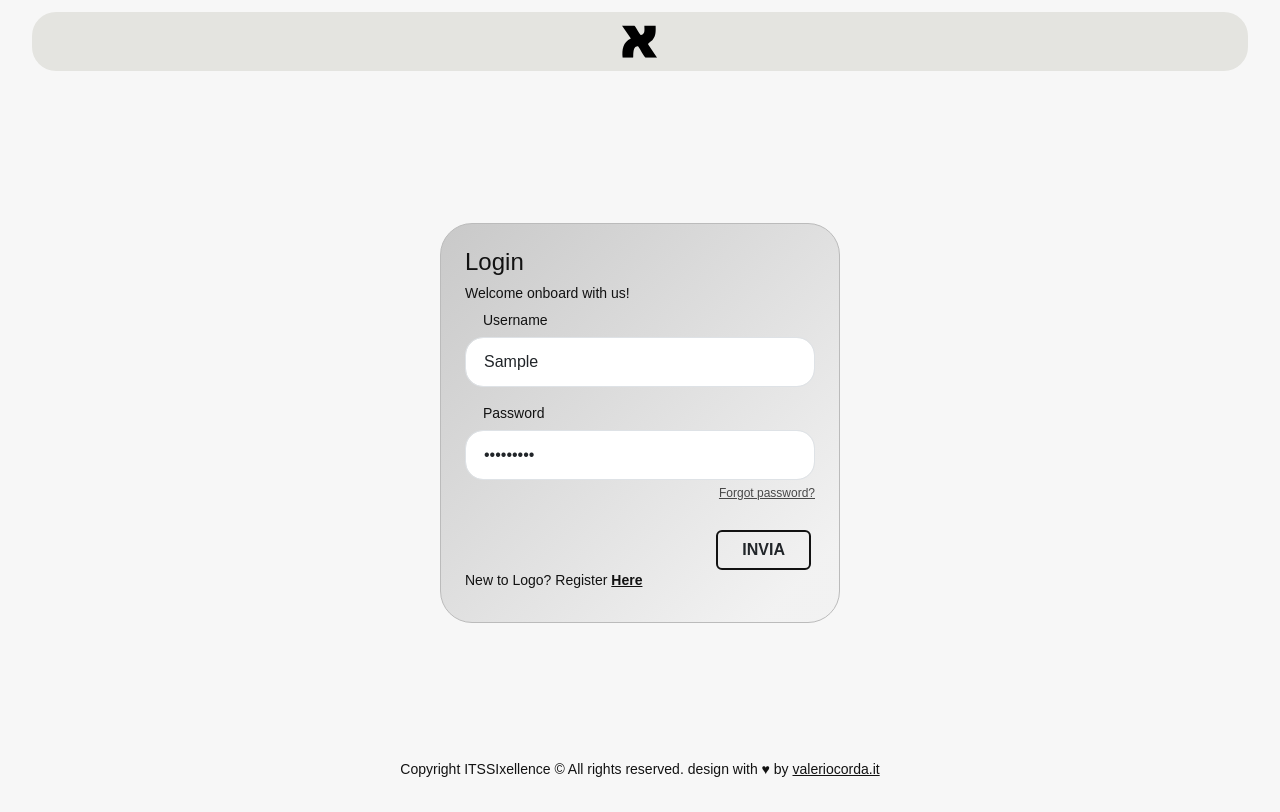
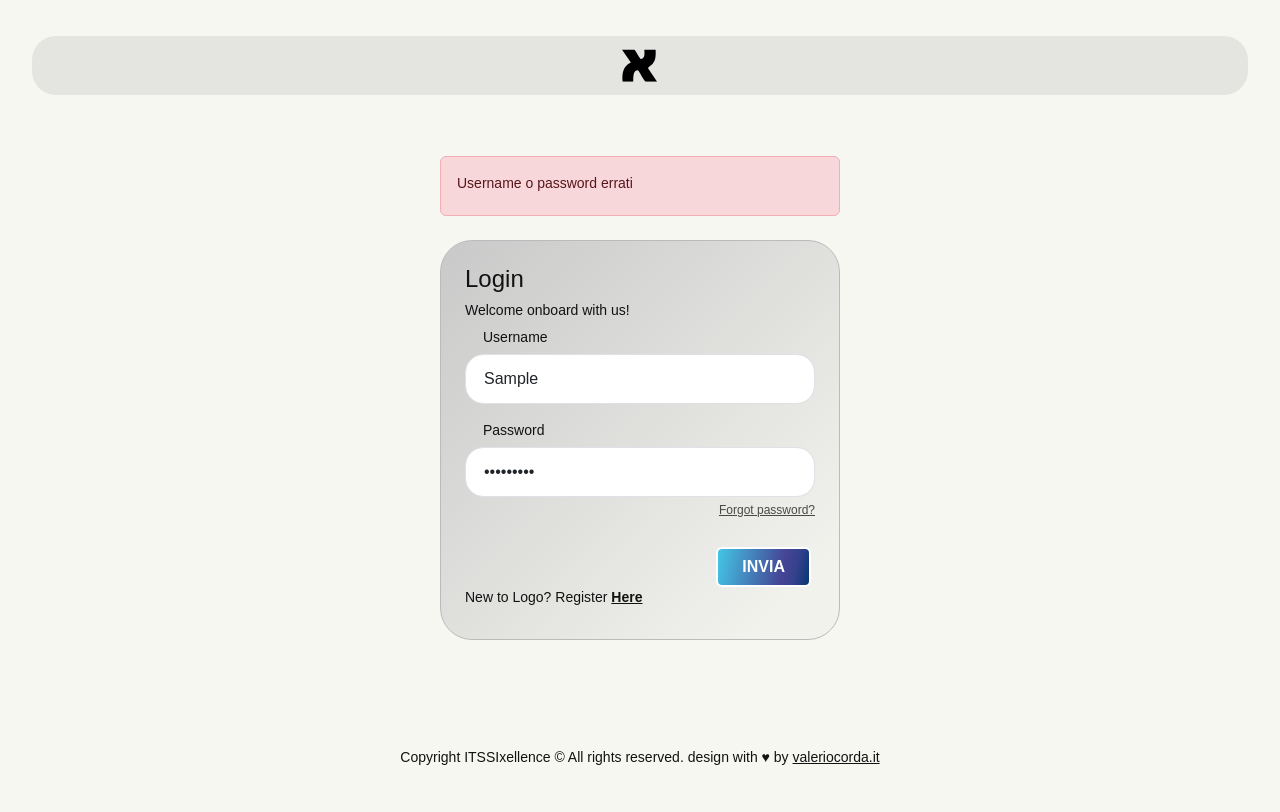
Before and after one commit to VALDEV05/gestionale_itssi, a website: page login.html in a window 1280 px wide. Both pictures are taken after typing "Sample", "Sample123" into the empty fields and a click on the button "INVIA". Drawn offline with nearby package versions, Linux system fonts and the light colour scheme.

Commit message:
complete login

```diff
--- a/assets/css/style.css
+++ b/assets/css/style.css
@@ -21,7 +21,7 @@
    1.0  Variables
    ========================================================================== */
 :root {
-  --bg-color: #f7f7f7;
+  --bg-color: #f7f7f2;
   --nav-color: #e4e4e0;
   --black: #121212;
 }
@@ -54,27 +54,28 @@ body * {
 }
 body {
   background-color: var(--bg-color);
-  height: 100vh;
-  max-height: 100vh;
   overflow-y: hidden;
   position: relative;
 }
 
 .btn-itssi {
-  border: 2px solid var(--black);
+  border: 2px solid white;
   width: fit-content;
+  color: white;
   padding: 6px 24px;
   text-transform: uppercase;
   font-weight: 600;
   margin-left: auto;
   margin-top: 12px;
   margin-right: 16px;
-  transition: all ecubic-bezier(0.075, 0.82, 0.165, 1);
+  background-image: linear-gradient(102deg, #43c5e4 1%, #454495 70%, #36418d 83%, #043673 101%);
+  transition: all ease-in-out .7s;
 }
-
-.btn-itssi:hover {
-  background-color: var(--black);
-  color: var(--nav-color);
+.btn-itssi:hover{
+  color: white;
+  background-color: transparent;
+  border-color: white;
+  border-radius: 32px;
 }
 /* ==========================================================================
    5.0 - Header
@@ -87,6 +88,10 @@ header.site-header nav {
   margin: 12px auto;
   width: 95vw !important;
   max-width: 95vw !important;
+  position: fixed;
+  left: 50%;
+  transform: translateX(-50%);
+  top: 24px;
 }
 header.site-header nav.container .row {
   align-items: center;
@@ -127,10 +132,10 @@ header.site-header nav.container .row .col-md-4 .nav-menu.nav-menu-right {
   6.0 - Footer
    ========================================================================== */
 footer.site-footer {
-  position: absolute;
-  bottom: 32px;
+  position: fixed;
   left: 50%;
   transform: translateX(-50%);
+  bottom: 32px;
 }
 /* ==========================================================================
   7.0 - main
@@ -153,7 +158,15 @@ main.site-main .container .row .col-md-10 form label {
    ========================================================================== */
 
 /* Qui aggiungeremo il css relativo alla pagina login.html */
+main.site-main.panel_login .alert{
+  max-width: 400px;
+  margin: 0 auto;
+  height: 60px;
+}
 
+main.site-main.panel_login .container .row .col-md-10.mx-auto{
+  margin-top: 24px;
+}
 main.site-main.panel_login .container-form {
   max-width: 400px;
   height: auto;
--- a/assets/db/login.json
+++ b/assets/db/login.json
@@ -1,11 +1,11 @@
 {
   "utenti": [
     {
-      "email": "admin@example.it",
+      "username": "admin@example.it",
       "password": "1234"
     },
     {
-      "email": "valerio@esempio.it",
+      "username": "valerio@esempio.it",
       "password": "abcd"
     }
   ]
--- a/assets/js/login.js
+++ b/assets/js/login.js
@@ -5,7 +5,21 @@
 
     const username = document.getElementById("username").value.trim();
     const password = document.getElementById("password").value.trim();
-          const messaggio = document.getElementById("messaggio");
+    const alertBox = document.getElementById("alertBox");
+
+
+    console.log(username, password);
+
+
+    function showAlert(message, type = "danger") {
+      if (!alertBox) return;
+      alertBox.className = "alert alert-" + type + " mt-3";
+      alertBox.textContent = message;
+      alertBox.classList.remove("invisible");
+      setTimeout(() => {
+        alertBox.classList.add("invisible");
+      }, 5000);
+    }
 
     fetch("/assets/db/login.json")
       .then((response) => {
@@ -20,23 +34,17 @@
         );
 
         if (utente) {
-                /*  messaggio.textContent = `Benvenuto, ${utente.username}`;
-            messaggio.className = 'successo';
- */
           localStorage.setItem("utente", JSON.stringify(utente));
-                messaggio.textContent = `Benvenuto, ${utente.username}`;
-                messaggio.className = "successo";
-                // Esempio: reindirizza a dashboard.html dopo 1 secondo
+          showAlert(`Benvenuto, ${utente.username}`, "success");
+
           setTimeout(() => {
             window.location.href = "nuovoUtente.html";
           }, 1000);
         } else {
-                messaggio.textContent = "Username o password errati";
-                messaggio.className = "errore";
+          showAlert("Username o password errati", "danger");
         }
       })
       .catch((err) => {
-              messaggio.textContent = err.message;
-              messaggio.className = "errore";
+        showAlert(err.message, "danger");
       });
   });
--- a/login.html
+++ b/login.html
@@ -3,7 +3,7 @@
   <head>
     <meta charset="UTF-8" />
     <meta name="viewport" content="width=device-width, initial-scale=1.0" />
-    <link rel="icon" type="image/x-icon" href="./assets/img/favicon.ico" />
+    <link rel="icon" type="image/x-icon" href="./assets/img/favicon.png" />
     <title>Login | Gestionale ITSSIxellence</title>
     <link
       href="https://cdn.jsdelivr.net/npm/bootstrap@5.3.7/dist/css/bootstrap.min.css"
@@ -39,11 +39,13 @@
       </nav>
     </header>
     <!-- /.site-header -->
+
     <main class="site-main panel_login">
       <div class="container">
         <div class="row">
+            <div id="alertBox" class="alert invisible" role="alert"></div>
           <div class="col-md-10 mx-auto">
-            <div class="container container-form">
+              <div class="container container-form">
               <div class="container-form_header">
                 <h1>Login</h1>
                 <h4>Welcome onboard with us!</h4>
@@ -53,9 +55,14 @@
                 <form id="loginForm">
                   <div class="row">
                     <div class="col">
-                      <label class="form-label" for="username" class="form-label">Username</label>
+                      <label
+                        class="form-label"
+                        for="username"
+                        class="form-label"
+                        >Username</label
+                      >
                       <input
-                      class="form-control"
+                        class="form-control"
                         type="text"
                         id="username"
                         placeholder="Enter Username"
@@ -65,9 +72,14 @@
                   </div>
                   <div class="row mt-3">
                     <div class="col">
-                      <label class="form-label" for="password" class="form-label">Password</label>
+                      <label
+                        class="form-label"
+                        for="password"
+                        class="form-label"
+                        >Password</label
+                      >
                       <input
-                      class="form-control"
+                        class="form-control"
                         type="password"
                         id="password"
                         placeholder="Enter your password"
@@ -80,7 +92,9 @@
                   <div class="row mt-3">
                     <button type="submit" class="btn btn-itssi">Invia</button>
                   </div>
-                  <p>New to Logo? Register <a href="" class="fw-bold">Here</a></p>
+                  <p>
+                    New to Logo? Register <a href="" class="fw-bold">Here</a>
+                  </p>
                 </form>
               </div>
               <!-- /.container-form_body -->
```
Also changed, not shown: assets/img/favicon.png (added). Lines whose indentation alone changed are shown as unchanged.
